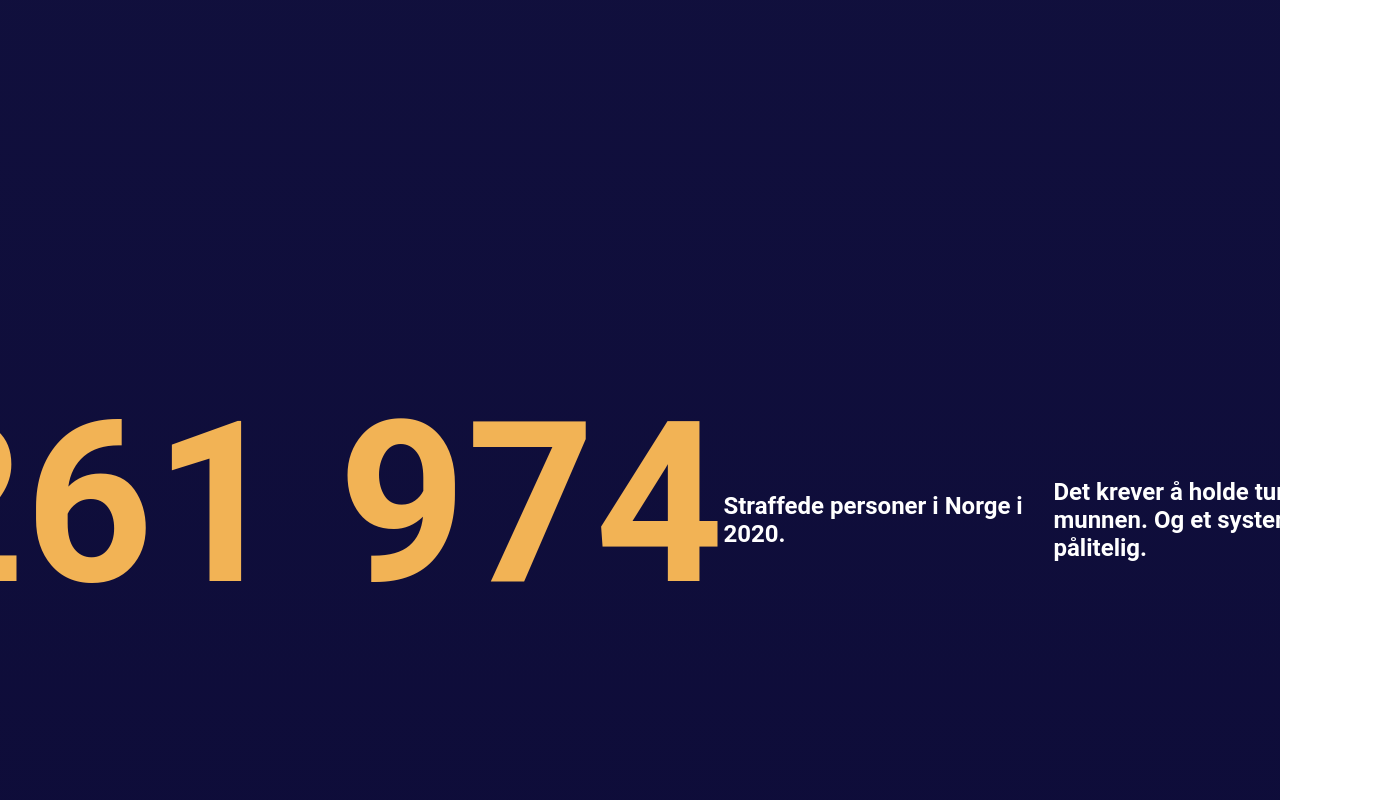
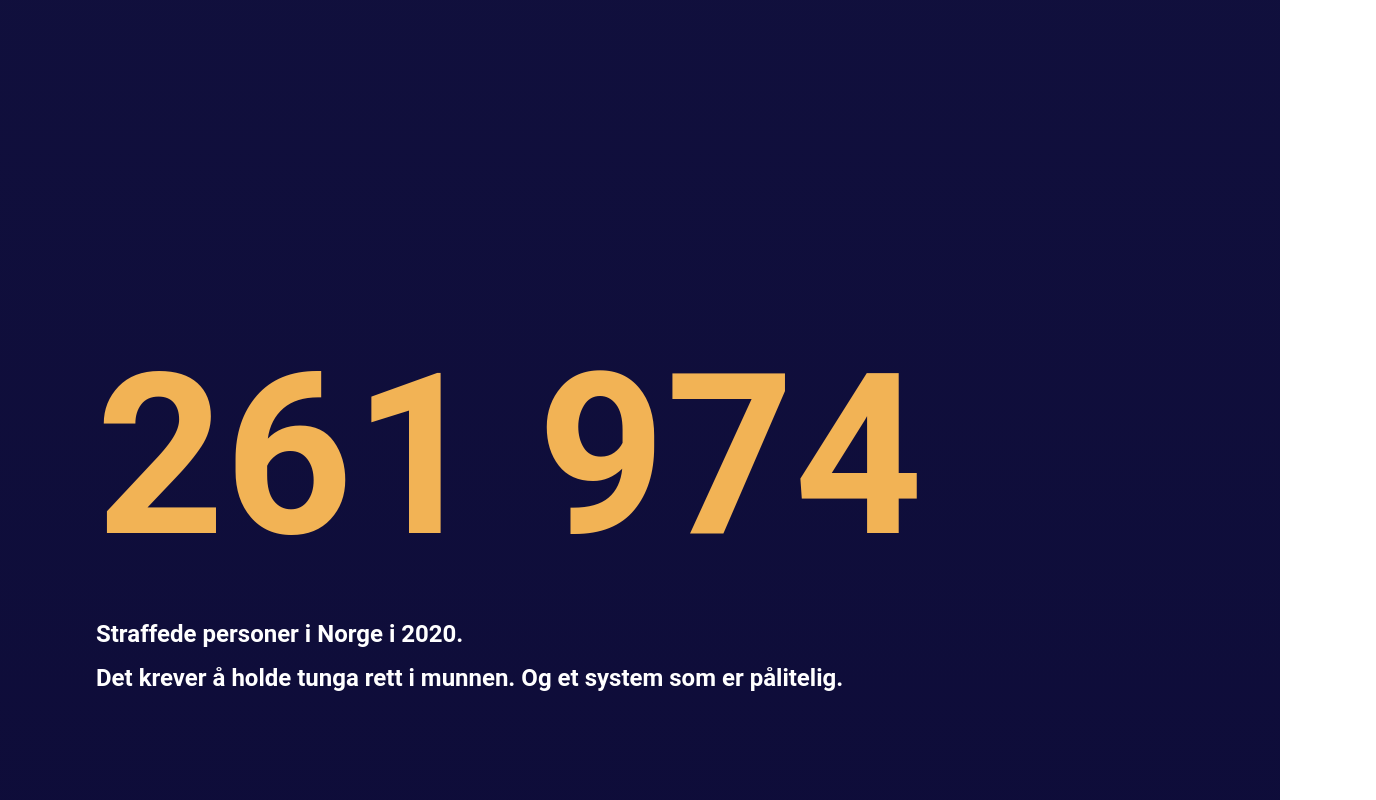
Before and after one commit to Webstep/domstol_landingpage, a Next.js app: page /Domstol in a window 1280 px wide. Shown: the part 4680-5480 px from the top of the page, 1376 px wide, since content can reach past the window. Built offline with nearby package versions, Linux system fonts and the light colour scheme; a web font is replaced by a local one.

Commit message:
number slide now compatible with mobile view

```diff
--- a/components/slides/domstol/NumberSlide/Number.module.scss
+++ b/components/slides/domstol/NumberSlide/Number.module.scss
@@ -7,16 +7,12 @@
         height: 100%;
         width: 100vw;
         display: flex;
+        flex-direction: column;
         font-family: $font-family-body;
         font-weight: $font-weight-heading;
-        align-items: center;
-        justify-content: center;
+        align-items: flex-start;
+        margin-left: 6rem;
     }
-}
-
-
-.textContainer {
-    margin-left: 2vw;
 }
 
 .number {
@@ -25,16 +21,14 @@
 }
 
 .text1 {
-    width: 20.625rem;
     font-size: 1.5rem;
     margin: 0;
     padding: 0;
 }
 
 .text2 {
-    width: 20.625rem;
     font-size: 1.5rem;
-    margin: 0;
+    margin-top: 1rem;
     padding: 0;
 }
 
@@ -46,7 +40,6 @@
         font-family: $font-family-body;
         font-weight: $font-weight-heading;
     }
-
 
     .number {
         position: sticky;
--- a/components/slides/domstol/NumberSlide/NumberSlide.tsx
+++ b/components/slides/domstol/NumberSlide/NumberSlide.tsx
@@ -30,10 +30,8 @@ const NumberSlide = () => {
 
     return (
         <section className={styles.section}>
-
             <div className={styles.extraheight}></div>
             <div className={styles.extraheight}></div>
-
             <motion.span ref={ref} className={styles.number}
                 initial={{
                     color: '#ffffff',
@@ -54,12 +52,11 @@ const NumberSlide = () => {
                 {number.toLocaleString('no')}
             </motion.span>
             <div className={styles.extraheight}></div>
-
             <motion.span
 
                 initial={{ opacity: 0 }}
                 whileInView={{ opacity: 1 }}
-                transition={{ duration: 1, delay: 1 }}
+                transition={{ duration: 1, delay: 0 }}
                 viewport={{ once: false }}
             >
                 <p className={styles.text1}>Straffede personer i Norge i 2020.</p>
@@ -69,13 +66,12 @@ const NumberSlide = () => {
 
                 initial={{ opacity: 0 }}
                 whileInView={{ opacity: 1 }}
-                transition={{ duration: 1, delay: 1 }}
+                transition={{ duration: 1, delay: 0 }}
                 viewport={{ once: false }}
             >
                 <p className={styles.text2}>Det krever å holde tunga rett i munnen. Og et system som er pålitelig.</p>
             </motion.span>
             <div className={styles.extraheight}></div>
-
         </section>
     );
 };
```
